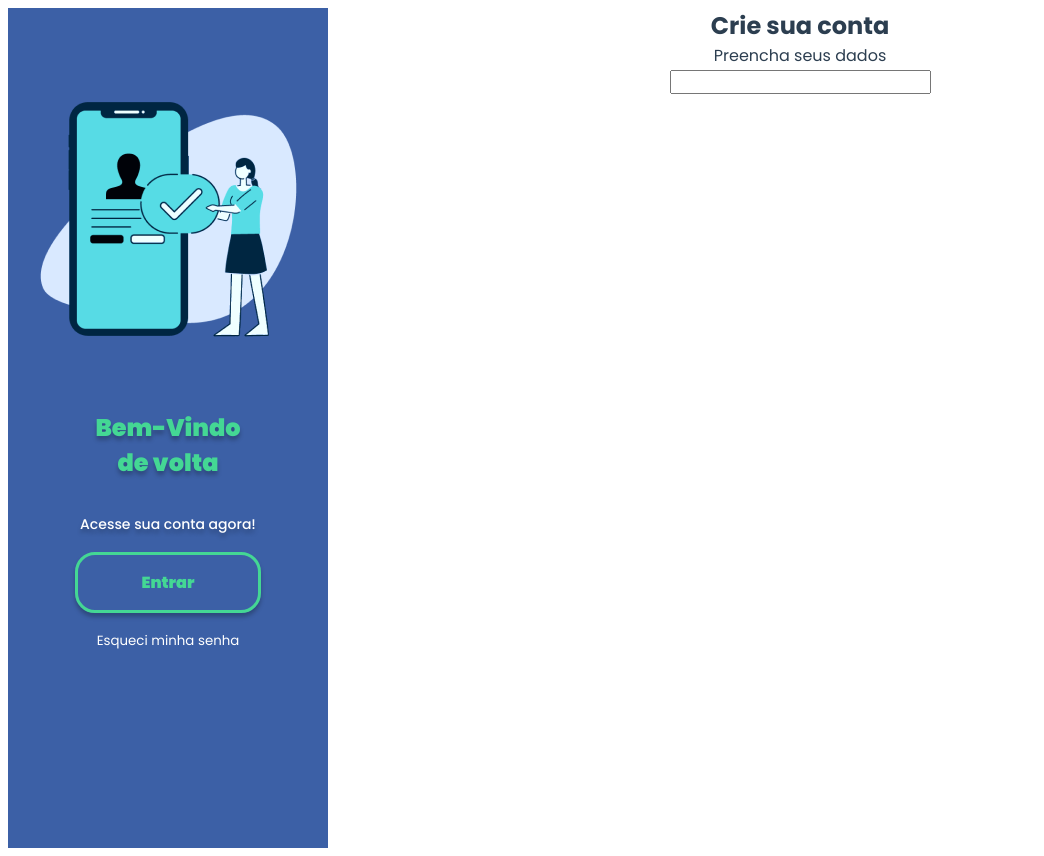
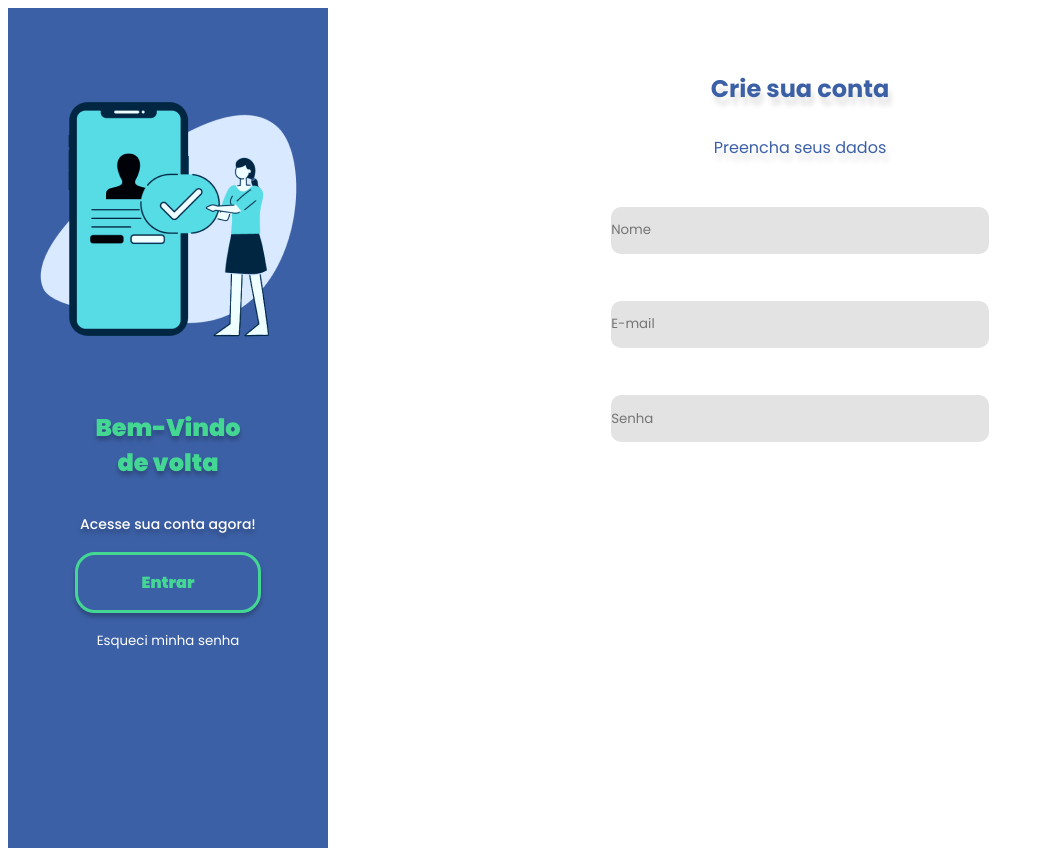
Before and after one commit to luanaflorencio/provocare, a Vue app: page /register in a window 1280 px wide. Shown: the whole page, without its empty margins (0-1044 px from the left). Built offline with nearby package versions, Linux system fonts and the light colour scheme.

Commit message:
Form de cadastro e design do mesmo

```diff
--- a/src/views/Register.vue
+++ b/src/views/Register.vue
@@ -16,13 +16,14 @@
         </div>
         <div class="form-card">
             <div class="title-form">
-                <h2>Crie sua conta</h2>
+                <h2 class="title">Crie sua conta</h2>
                 <span>Preencha seus dados</span>
             </div>
 
             <form action="#">
-                <label for="name"></label>
-                <input type="text">
+                <input type="text" placeholder="Nome" class="ipt"><br>
+                <input type="text" placeholder="E-mail" class="ipt"><br>
+                <input type="text" placeholder="Senha" class="ipt"><br>
             </form>
         </div>
     </section>
@@ -111,5 +112,24 @@
         justify-content: center;
         align-items: center;
         width: 100vw;
+        margin-top: 5%;
+    }
+
+    .ipt {
+        margin-top: 5%;
+        width: 40%;
+        height: 47px;
+        border-radius: 10px;
+        background-color: #E3E3E3;
+        border: #E3E3E3;
+    }
+
+    .title {
+        margin-bottom: 3%;
+    }
+
+    .title-form {
+        color: #3C60A6;
+        text-shadow: 3px 8px 5px #E3E3E3;
     }
     </style>
```
